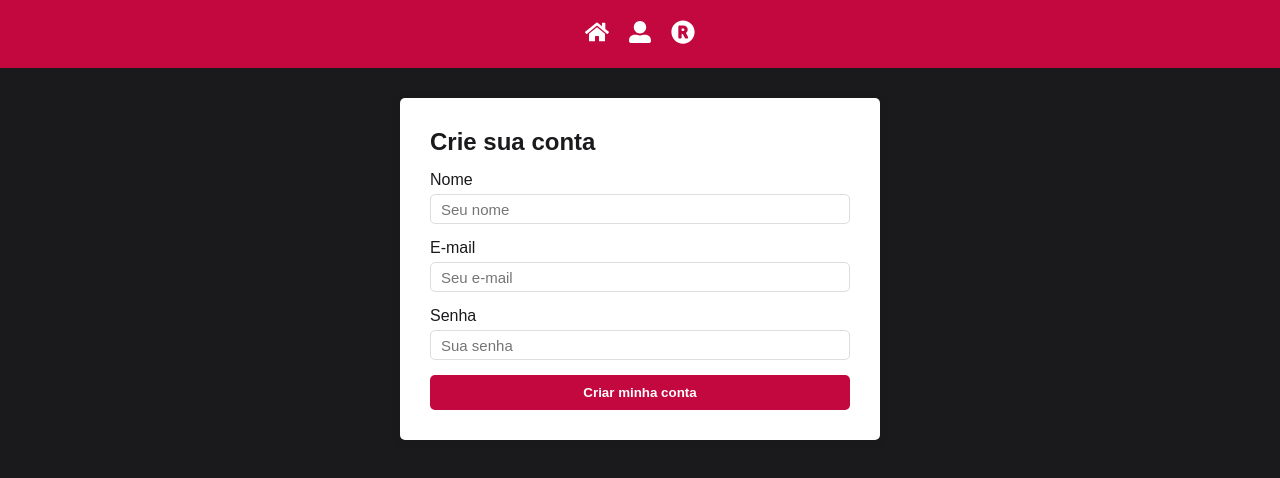
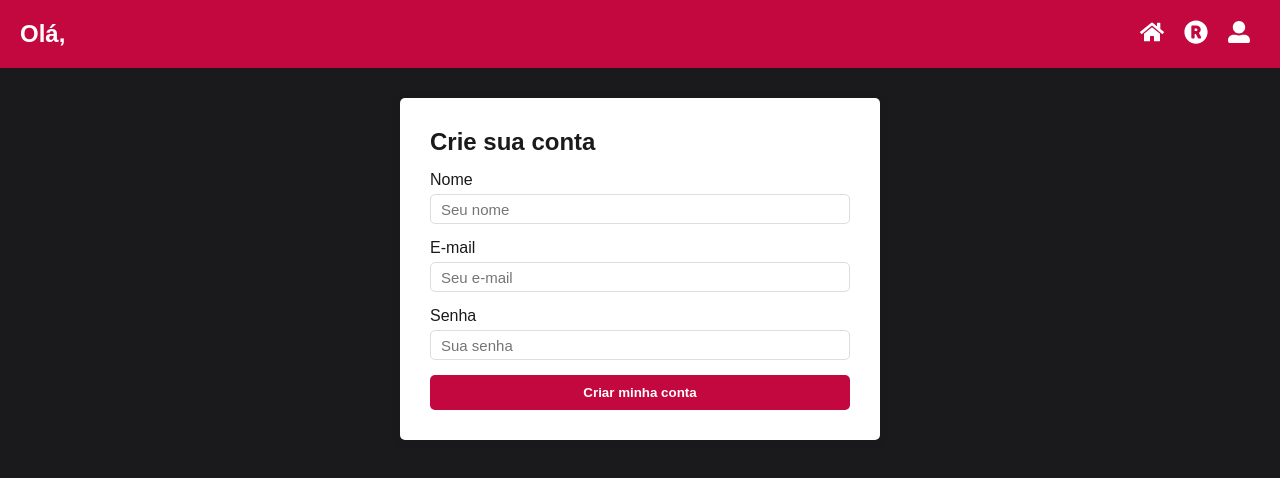
Before and after one commit to pedrops244/app-school-react, a React (Create React App) app: page /register in a window 1280 px wide. Shown: the top 478 px of the page. Built offline with nearby package versions, Linux system fonts and the light colour scheme.

Commit message:
edting a header component

```diff
--- a/public/index.html
+++ b/public/index.html
@@ -3,7 +3,7 @@
   <head>
     <meta charset="utf-8" />
     <meta name="viewport" content="width=device-width, initial-scale=1" />
-    <title>React App</title>
+    <title>School App</title>
   </head>
   <body>
     <noscript>You need to enable JavaScript to run this app.</noscript>
--- a/src/components/Header/index.js
+++ b/src/components/Header/index.js
@@ -10,6 +10,7 @@ import { Nav } from './styled';
 export default function Header() {
   const dispatch = useDispatch();
   const isLoggedIn = useSelector((state) => state.auth.isLoggedIn);
+  const name = useSelector((state) => state.auth.user.nome);
   const handleLogout = (e) => {
     e.preventDefault();
     dispatch(actions.loginFailure());
@@ -17,11 +18,13 @@ export default function Header() {
   };
   return (
     <Nav>
+      <h1>Olá, {name}</h1>
+      <div>
         <Link to="/">
           <FaHome size={24} />
         </Link>
         <Link to="/register">
-        <FaUserAlt size={22} />
+          <FaRegistered size={24} />
         </Link>
 
         {isLoggedIn ? (
@@ -30,9 +33,10 @@ export default function Header() {
           </Link>
         ) : (
           <Link to="/login">
-          <FaRegistered size={24} />
+            <FaUserAlt size={22} />
           </Link>
         )}
+      </div>
     </Nav>
   );
 }
--- a/src/components/Header/styled.js
+++ b/src/components/Header/styled.js
@@ -6,11 +6,18 @@ export const Nav = styled.nav`
   padding: 20px;
   display: flex;
   align-items: center;
-  justify-content: center;
-
+  justify-content: space-between;
   a {
     color: #fff;
     margin: 0 10px 0;
     font-weight: bold;
   }
+  div {
+    display: flex;
+    align-items: center;
+    justify-content: center;
+  }
+  h1 {
+    color: #fff;
+  }
 `;
--- a/src/pages/Alunos/index.js
+++ b/src/pages/Alunos/index.js
@@ -1,7 +1,7 @@
 import React, { useEffect, useState } from 'react';
 import { Link } from 'react-router-dom';
 import { get } from 'lodash';
-import { FaUserCircle, FaEdit, FaWindowClose, FaExclamation } from 'react-icons/fa';
+import { FaUserCircle, FaEdit, FaWindowClose, FaCheck } from 'react-icons/fa';
 import { toast } from 'react-toastify';
 import history from '../../services/history';
 
@@ -26,8 +26,8 @@ export default function Alunos() {
   }, []);
   const handleDeleteAsk = (e) => {
     e.preventDefault();
-    const exclamation = e.currentTarget.nextSibling;
-    exclamation.setAttribute('display', 'block');
+    const iconCheck = e.currentTarget.nextSibling;
+    iconCheck.setAttribute('display', 'block');
     e.currentTarget.remove();
   };
 
@@ -45,7 +45,7 @@ export default function Alunos() {
       if (status === 401) {
         toast.error('Você precisa fazer login!');
       } else {
-        toast.error('Ocorreu um erro ao exlcuir aluno.');
+        toast.error('Ocorreu um erro ao excluir o aluno.');
       }
       setIsLoading(false);
     }
@@ -75,7 +75,8 @@ export default function Alunos() {
               <FaWindowClose size={16} />
             </Link>
 
-            <FaExclamation
+            <FaCheck
+              color="green"
               size={16}
               display="none"
               cursor="pointer"
--- a/src/pages/Register/index.js
+++ b/src/pages/Register/index.js
@@ -40,7 +40,7 @@ export default function Register() {
     }
     if ((!id && password.length < 6) || password.length > 50) {
       formErrors = true;
-      toast.error('Senha deve ter entre 3 e 50 caracteres.');
+      toast.error('Senha deve ter entre 6 e 50 caracteres.');
     }
 
     if (formErrors) return;
```
Lines whose indentation alone changed are shown as unchanged.
